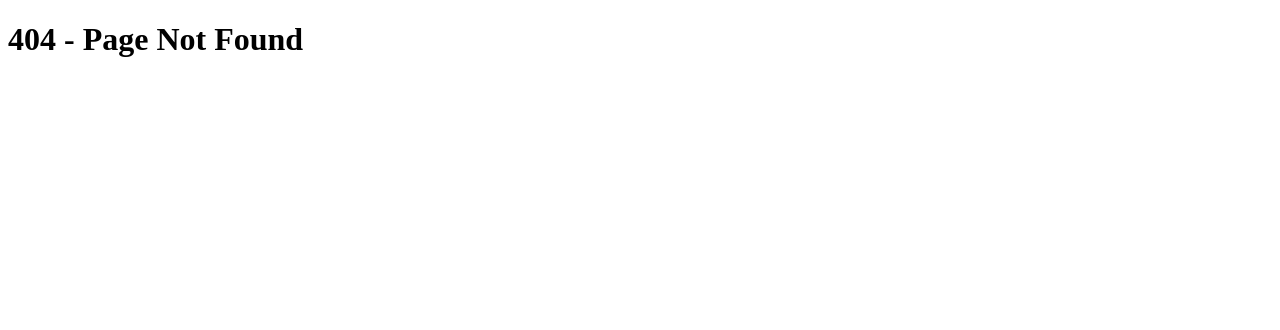
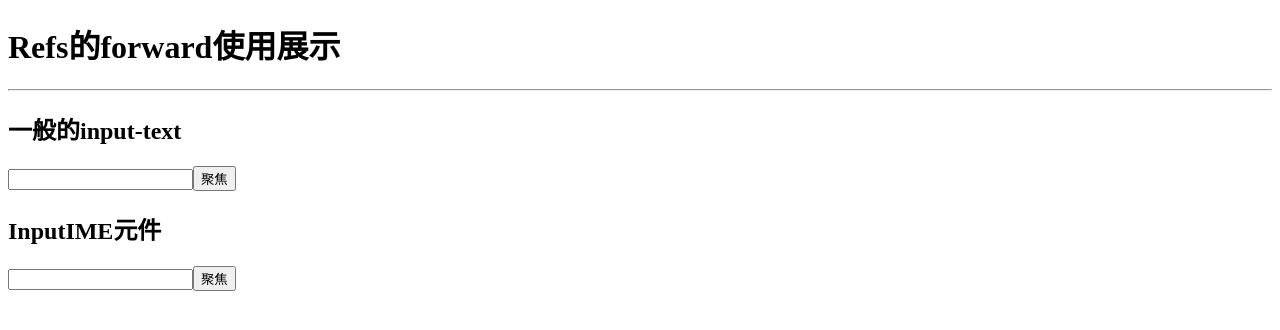
Before and after one commit to XiaoYun3893z/next-base, a Next.js app: page /cs-0425/refs-forward in a window 1280 px wide. Before the commit this address had no page. Shown: the top 330 px of the page. Built offline with nearby package versions, Linux system fonts and the light colour scheme.

Commit message:
refs的forwardRef範例-完成-過濾輸入法輸入框

```diff
--- /dev/null
+++ b/components/refs-demo/input-ime.js
@@ -0,0 +1,45 @@
+// ori refs: https://zhuanlan.zhihu.com/p/415365117
+
+import { useRef, useState, forwardRef } from 'react'
+
+function InputIME(props, ref) {
+  const { onChange, value, ...otherProps } = props
+
+  // log if on composition
+  const onComposition = useRef(false)
+  // temp input
+  const [inputValue, setInputValue] = useState('')
+
+  const _onChange = (event) => {
+    setInputValue(event.target.value)
+
+    // IME method start
+    if (event.type === 'compositionstart') {
+      onComposition.current = true
+      return
+    }
+
+    // IME method end
+    if (event.type === 'compositionend') {
+      onComposition.current = false
+    }
+
+    // handle parent onChange
+    if (!onComposition.current) {
+      onChange(event)
+    }
+  }
+
+  return (
+    <input
+      {...otherProps}
+      ref={ref}
+      value={inputValue}
+      onChange={_onChange}
+      onCompositionEnd={_onChange}
+      onCompositionStart={_onChange}
+    />
+  )
+}
+
+export default forwardRef(InputIME)
--- /dev/null
+++ b/pages/cs-0425/refs-forward.js
@@ -0,0 +1,48 @@
+import { useState, useRef } from 'react'
+import InputIME from '@/components/refs-demo/input-ime'
+
+export default function RefsForward() {
+  const [input1, setInput1] = useState('')
+  const [input2, setInput2] = useState('')
+
+  const inputRef1 = useRef(null)
+  const inputRef2 = useRef(null)
+
+  return (
+    <>
+      <h1>Refs的forward使用展示</h1>
+      <hr />
+      <h2>一般的input-text</h2>
+      <input
+        type="text"
+        ref={inputRef1}
+        value={input1}
+        onChange={(e) => {
+          setInput1(e.target.value)
+        }}
+      />
+      <button
+        onClick={() => {
+          inputRef1.current.focus()
+        }}
+      >
+        聚焦
+      </button>
+      <h2>InputIME元件</h2>
+      <InputIME
+        ref={inputRef2}
+        value={input2}
+        onChange={(e) => {
+          setInput2(e.target.value)
+        }}
+      />
+      <button
+        onClick={() => {
+          inputRef2.current.focus()
+        }}
+      >
+        聚焦
+      </button>
+    </>
+  )
+}
```
